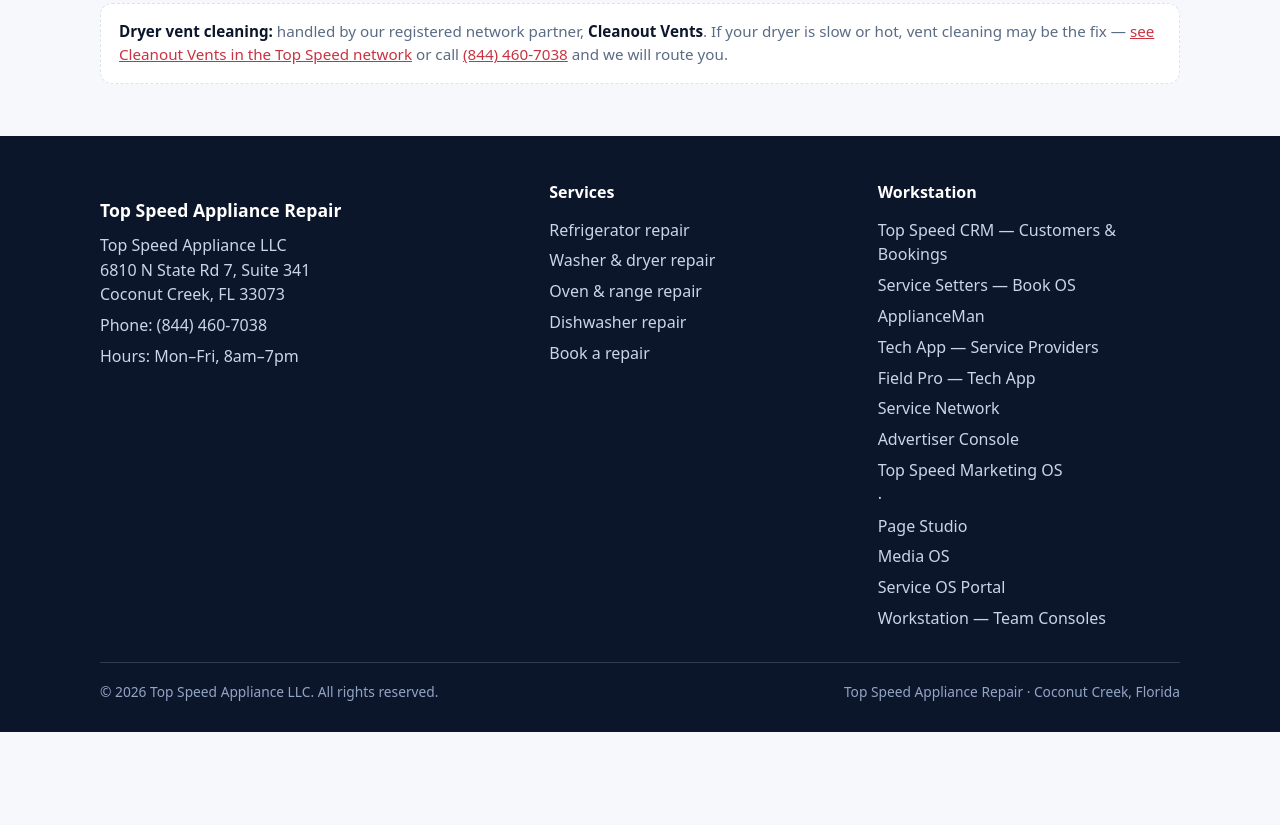
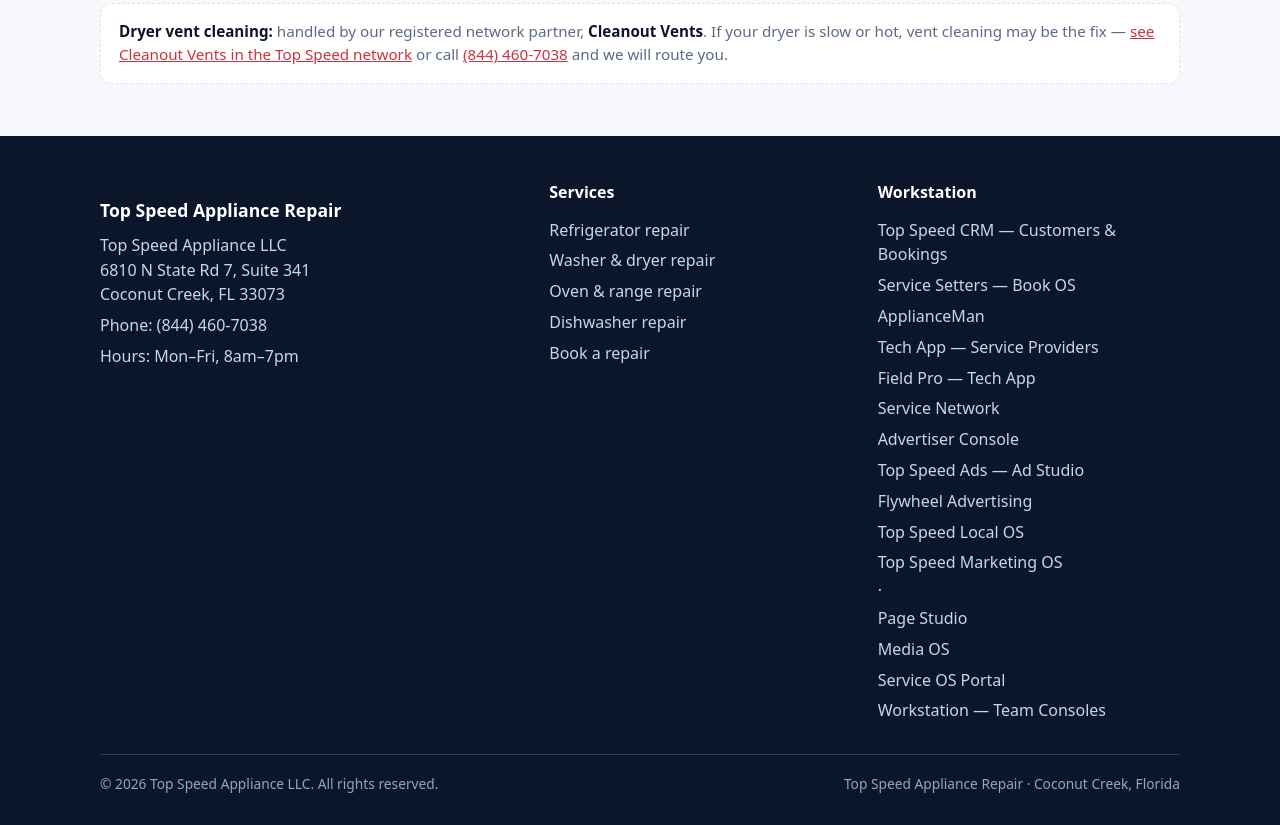
Before and after one commit to starlabelgroup-cpu/topspeedappliancerepair, a plain HTML site: page index.html in a window 1280 px wide. Shown: the part 4003-4828 px from the top of the page. Before the commit the page ends 4735 px from the top, so only its background shows below. Drawn offline with Linux system fonts and the light colour scheme.

Commit message:
Workstation footer: add Top Speed Ads — Ad Studio, Flywheel Advertising, Top Speed Local OS after Advertiser Console

```diff
--- a/index.html
+++ b/index.html
@@ -441,6 +441,9 @@
         <a href="https://top-speed-field-pro.vercel.app">Field Pro — Tech App</a>
         <a href="https://topspeedserviceos.com/network">Service Network</a>
         <a href="https://topspeedserviceos.com/advertiser">Advertiser Console</a>
+        <a href="https://topspeedserviceos.com/ad-studio">Top Speed Ads — Ad Studio</a>
+        <a href="https://topspeedserviceos.com/flywheel">Flywheel Advertising</a>
+        <a href="https://topspeedserviceos.com/marketing-os">Top Speed Local OS</a>
         <a href="https://topspeedserviceos.com/marketing-os">Top Speed Marketing OS</a> · <a href="https://topspeedserviceos.com/marketing-os/studio">Page Studio</a>
         <a href="https://topspeedserviceos.com/media">Media OS</a>
         <a href="https://topspeedserviceos.com/portal">Service OS Portal</a>
```
